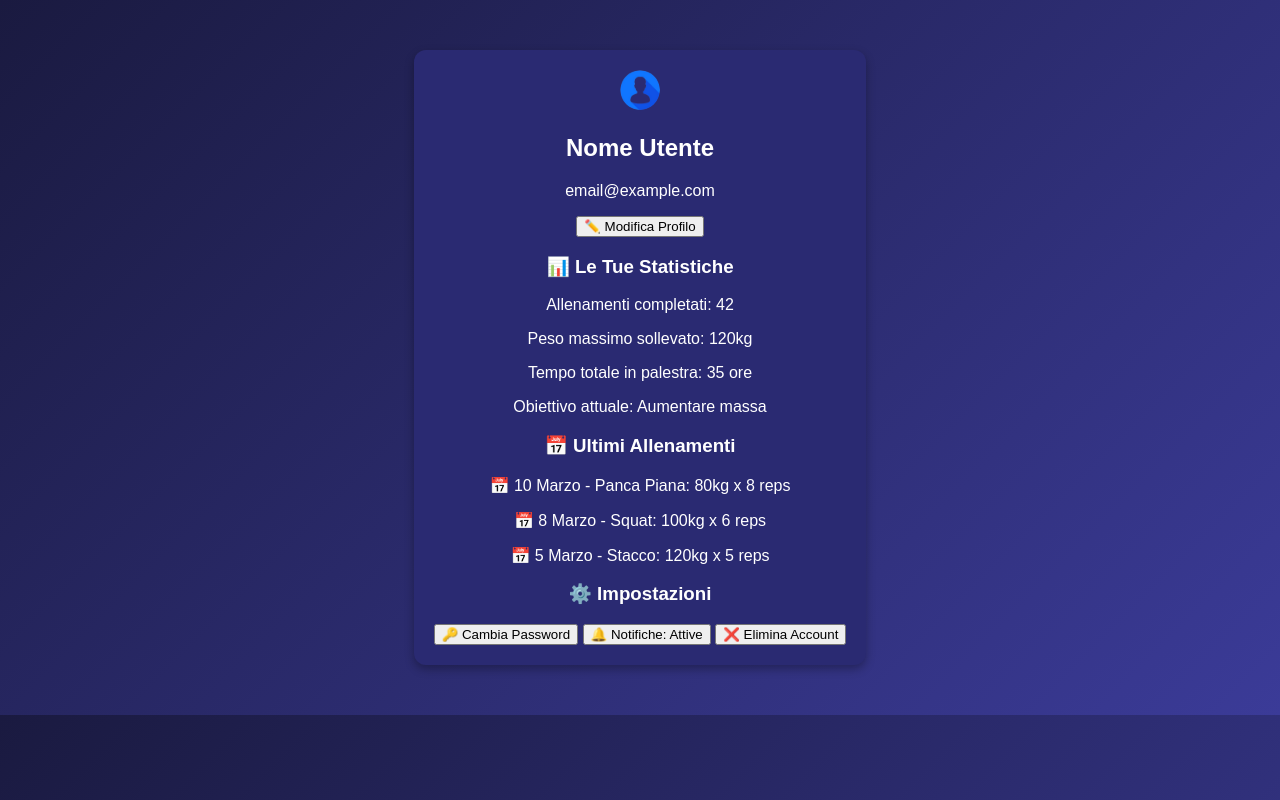
After one commit to Andrexid/sito_palestra, a PHP site: page /html/profile.html in a window 1280 px wide. The commit adds this page. Run offline with PHP 8.4, Linux system fonts and the light colour scheme.

```diff
--- /dev/null
+++ b/css/commonNavbar.css
@@ -0,0 +1,115 @@
+/* ----- Navbar ----- */
+.navbar {
+    display: flex;
+    justify-content: space-between;
+    align-items: center;
+    background-color: #1E1E3F; /* Colore scuro */
+    padding: 15px 30px;
+}
+
+.logo img {
+    height: 50px;
+}
+
+.nav-links {
+    list-style: none;
+    display: flex;
+    align-items: center;
+}
+
+.nav-links li {
+    margin: 0 15px;
+}
+
+.nav-links a {
+    text-decoration: none;
+    color: white;
+    font-size: 18px;
+    padding: 6px 12px;
+    border-radius: 6px;
+    transition: all 0.3s ease-in-out;
+    position: relative;
+}
+
+.nav-links a::after {
+    content: "";
+    display: block;
+    width: 0%;
+    height: 3px;
+    background-color: #00C2FF; /* Azzurro brillante */
+    position: absolute;
+    bottom: -5px;
+    left: 50%;
+    transform: translateX(-50%);
+    transition: width 0.3s ease-in-out;
+}
+
+.nav-links a:hover::after {
+    width: 100%;
+}
+
+.nav-links a:hover {
+    color: #00C2FF; /* Cambia colore al passaggio del mouse */
+    transform: scale(1.05);
+}
+
+.nav-links a.selezionata {
+    font-size: 22px;
+    background-color: white;
+    color: black;
+    padding: 8px 15px;
+    border-radius: 8px; /* Angoli arrotondati */
+    font-weight: bold;
+    transition: 0.3s ease-in-out;
+    box-shadow: 0px 4px 6px rgba(255, 255, 255, 0.2); /* Effetto leggero */
+}
+
+.nav-links a.selezionata:hover {
+    background-color: #00C2FF; /* Azzurro brillante */
+    color: white;
+    transform: scale(1.05); /* Effetto leggero di ingrandimento */
+}
+
+.profile-container {
+    position: relative;
+    display: inline-block;
+}
+
+#profile-pic {
+    width: 40px;
+    height: 40px;
+    border-radius: 50%;
+    cursor: pointer;
+    transition: 0.3s;
+}
+
+#profile-pic:hover {
+    transform: scale(1.1);
+}
+
+.dropdown-menu {
+    position: absolute;
+    right: 0;
+    top: 50px; /* Posiziona il menu sotto l'immagine */
+    background: white;
+    box-shadow: 0px 4px 10px rgba(0, 0, 0, 0.3);
+    border-radius: 8px;
+    display: none; /* Nascosto di default */
+    flex-direction: column;
+    width: 150px;
+    z-index: 100;
+}
+
+.dropdown-menu a {
+    display: block;
+    padding: 10px;
+    color: black;
+    text-decoration: none;
+    font-size: 16px;
+    transition: 0.3s;
+}
+
+.dropdown-menu a:hover {
+    background: #ededed;
+}
+/* ----- Fine Navbar ----- */
--- /dev/null
+++ b/css/profile.css
@@ -0,0 +1,46 @@
+body {
+    font-family: Arial, sans-serif;
+    background: linear-gradient(135deg, #1a1a40, #3b3b98);
+    color: white;
+    text-align: center;
+    margin: 0;
+    padding: 0;
+}
+
+.profile-container {
+    max-width: 600px;
+    margin: 50px auto;
+    padding: 20px;
+    background: #2a2a72;
+    border-radius: 12px;
+    box-shadow: 0px 4px 10px rgba(0, 0, 0, 0.3);
+}
+
+.profile-card img {
+    width: 100px;
+    height: 100px;
+    border-radius: 50%;
+    margin-bottom: 10px;
+}
+
+.btn {
+    background: #00C2FF;
+    color: white;
+    padding: 10px 15px;
+    border: none;
+    border-radius: 5px;
+    cursor: pointer;
+    transition: 0.3s;
+}
+
+.btn:hover {
+    background: #0082a7;
+}
+
+.logout {
+    background: red;
+}
+
+.logout:hover {
+    background: darkred;
+}
--- /dev/null
+++ b/html/profile.html
@@ -0,0 +1,44 @@
+<!DOCTYPE html>
+<html lang="it">
+<head>
+    <meta charset="UTF-8">
+    <meta name="viewport" content="width=device-width, initial-scale=1.0">
+    <title>Profilo Utente</title>
+    <link rel="stylesheet" href="../css/profile.css">
+    <link rel="stylesheet" href="../css/commonNavbar.css">
+</head>
+<body>
+    <div class="profile-container">
+        <div class="profile-header">
+            <img id="profile-pic" src="../img/utente_without_bg.png" alt="Foto Profilo">
+            <h2 id="username">Nome Utente</h2>
+            <p id="email">email@example.com</p>
+            <button onclick="modificaProfilo(), alert('modifica')">✏️ Modifica Profilo</button>
+        </div>
+
+        <div class="stats">
+            <h3>📊 Le Tue Statistiche</h3>
+            <p>Allenamenti completati: <span id="workouts">42</span></p>
+            <p>Peso massimo sollevato: <span id="max-weight">120kg</span></p>
+            <p>Tempo totale in palestra: <span id="total-time">35 ore</span></p>
+            <p>Obiettivo attuale: <span id="goal">Aumentare massa</span></p>
+        </div>
+
+        <div class="workout-history">
+            <h3>📅 Ultimi Allenamenti</h3>
+            <p>📅 10 Marzo - Panca Piana: 80kg x 8 reps</p>
+            <p>📅 8 Marzo - Squat: 100kg x 6 reps</p>
+            <p>📅 5 Marzo - Stacco: 120kg x 5 reps</p>
+        </div>
+
+        <div class="settings">
+            <h3>⚙️ Impostazioni</h3>
+            <button onclick="cambiaPassword()">🔑 Cambia Password</button>
+            <button onclick="toggleNotifiche()">🔔 Notifiche: Attive</button>
+            <button class="delete-account" onclick="eliminaAccount()">❌ Elimina Account</button>
+        </div>
+    </div>
+
+    <script src="../src/profile.js"></script>
+</body>
+</html>
```
Also changed, not shown: css/index.css (+1 -86 lines), index.html (+13 -7 lines), src/index.js (+32 -2 lines).
